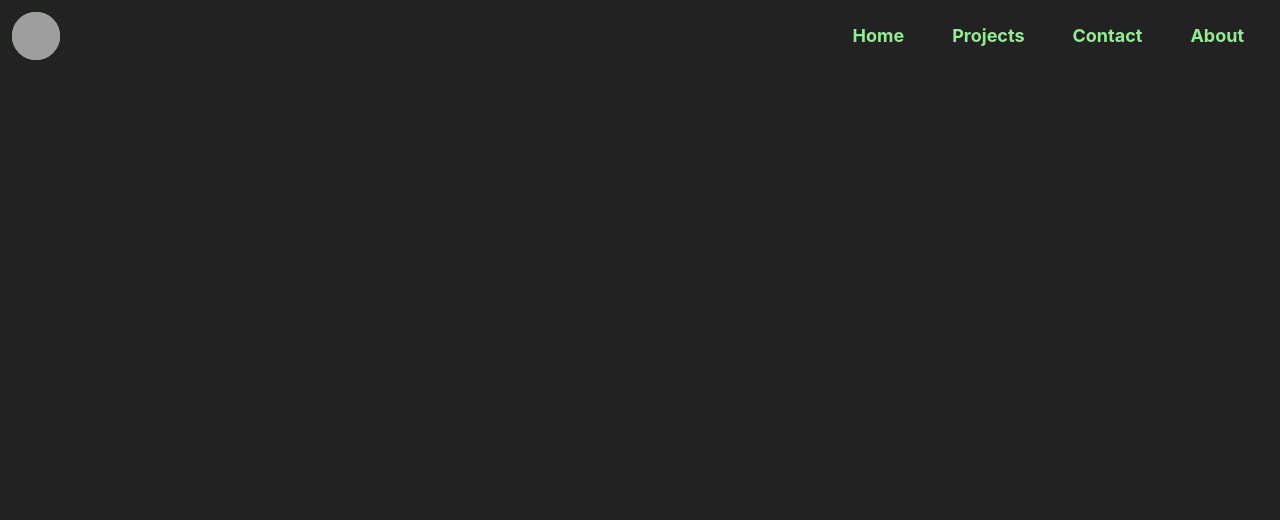
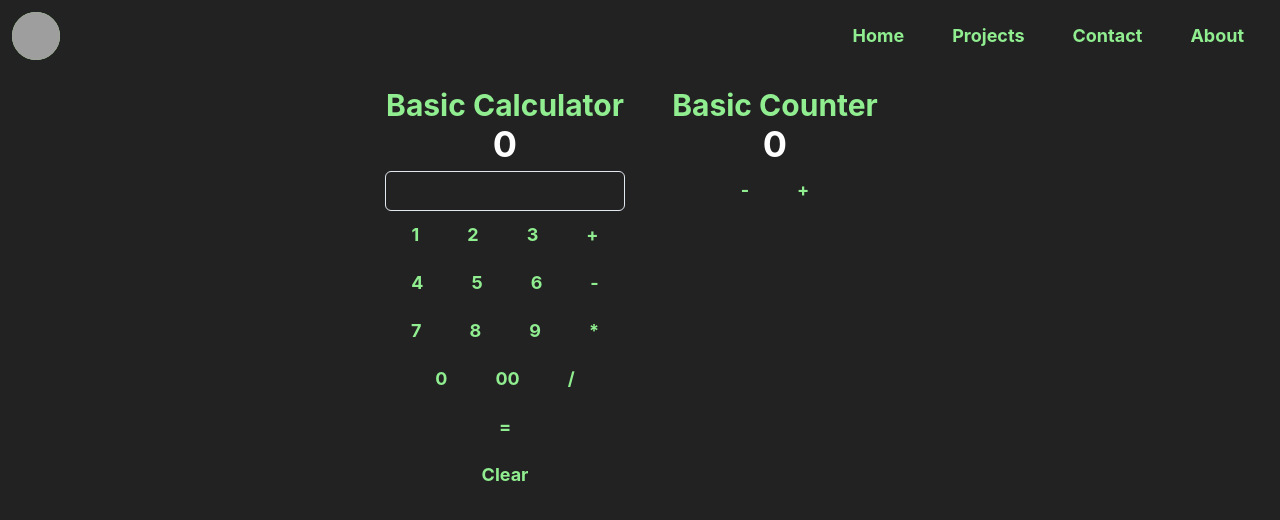
Before and after one commit to GalliWare/react-profile-website, a Next.js app: page /projects in a window 1280 px wide. Shown: the top 520 px of the page. Built offline with nearby package versions, Linux system fonts and the light colour scheme; grey boxes are pictures that could not be loaded.

Commit message:
added to basic projects to the projects page. A counter and a basic Calculator.

```diff
--- /dev/null
+++ b/src/components/Calculator.js
@@ -0,0 +1,95 @@
+import { Box, Button, ChakraProvider, Input, Heading } from "@chakra-ui/react"
+import { useState } from "react"
+
+function Calculator() {
+  const [total, setTotal] = useState('0')
+  const [textInput, setTextInput] = useState('')
+  const [storedInput, setStoredInput] = useState(0)
+  const [storedOperator, setStoredOperator] = useState(0)
+  const buttonsValues = ['1', '2', '3', '+', '4', '5', '6', '-', '7', '8', '9', '*', '0', '00', '/', '=']
+  let buttons = []
+
+  function onClickHandler(event) {
+    let valueInput = event.target.innerText
+    if (valueInput <= 9 && valueInput >= 0) {
+      {
+        setTextInput(textInput + valueInput)
+      }
+    }
+    else {
+      if (total != '0') {
+        switch (storedOperator) {
+          case '+':
+            setTotal(+total + +textInput); setTextInput('')
+            break;
+          case '-':
+            setTotal(total - textInput); setTextInput('')
+            break;
+          case '*':
+            setTotal(total * textInput); setTextInput('')
+            break;
+          case '/':
+            setTotal(total / textInput); setTextInput('')
+            break;
+          case '00':
+            setTextInput(textInput + valueInput)
+            break;
+
+          default:
+            break;
+        }
+      }
+      else {
+        setTotal(+total + +textInput); setTextInput('')
+      }
+      setStoredOperator(valueInput)
+    }
+  }
+
+  for (let i = 0; i < buttonsValues.length; i++) {
+    buttons.push(
+      <Button
+        key={buttonsValues[i]}
+        size="lg"
+        color="lightgreen"
+        fontWeight="bold"
+        variant="ghost"
+        _hover={{ bgColor: "lightgreen", color: "#222222" }}
+        onClick={onClickHandler}>
+        {buttonsValues[i]}
+      </Button>
+    )
+  }
+
+  return (
+    <ChakraProvider>
+      <Box height="50px" width="250px" padding="5px" align="center" margin="10px">
+        <Heading size="lg">Basic Calculator </Heading>
+        <Heading marginBottom="5px" color="white">{total}</Heading>
+        <Input
+          type="number"
+          color="lightgreen"
+          value={textInput}
+          onChange={(e) => {
+            setTextInput(e.target.value)
+          }}>
+        </Input>
+        {buttons}
+        <Button
+          width="100%"
+          size="lg"
+          color="lightgreen"
+          fontWeight="bold"
+          variant="ghost"
+          _hover={{ bgColor: "lightgreen", color: "#222222" }}
+          onClick={() => {
+            setTotal(0); setTextInput('')
+          }}>
+          Clear
+        </Button>
+      </Box>
+    </ChakraProvider>
+  )
+}
+
+export default Calculator
--- /dev/null
+++ b/src/components/Counter.js
@@ -0,0 +1,40 @@
+import { Button } from '@chakra-ui/button'
+import { Box, Heading } from '@chakra-ui/layout'
+import { ChakraProvider } from '@chakra-ui/react'
+import { useState } from 'react'
+
+function Counter() {
+  const [count, setCount] = useState(0)
+  return (
+    <ChakraProvider>
+      <Box height="50px" width="250px" padding="5px" align="center" margin="10px">
+        <Heading size="lg">Basic Counter </Heading>
+        <Heading color="white">{count}</Heading>
+        <Button
+          size="lg"
+          color="lightgreen"
+          fontWeight="bold"
+          variant="ghost"
+          _hover={{
+            borderBottom: "8px"
+          }}
+          onClick={() => setCount(count - 1)}>
+          -
+        </Button>
+        <Button
+          size="lg"
+          color="lightgreen"
+          fontWeight="bold"
+          variant="ghost"
+          _hover={{
+            borderBottom: "8px"
+          }}
+          onClick={() => setCount(count + 1)}>
+          +
+        </Button>
+      </Box>
+    </ChakraProvider >
+  )
+}
+
+export default Counter
--- a/src/pages/projects.js
+++ b/src/pages/projects.js
@@ -1,12 +1,20 @@
 import React from "react"
-import { ChakraProvider, Box } from "@chakra-ui/react"
+import { ChakraProvider, Box, Flex } from "@chakra-ui/react"
 import Header from "../components/Header"
+import Calculator from "../components/Calculator"
+import Counter from "../components/Counter"
+
 
 function Projects() {
   return (
     <ChakraProvider>
-      <Box backgroundColor="#222222" width="100%" position="fixed" height="100%"></Box>
-      <Header name="Projects" />
+      <Box backgroundColor="#222222" width="100%" position="fixed" height="100%">
+        <Header name="Projects" />
+        <Flex width="100%" textColor="lightgreen" justifyContent="center">
+          <Calculator />
+          <Counter />
+        </Flex>
+      </Box>
     </ChakraProvider>
   )
 }
```
